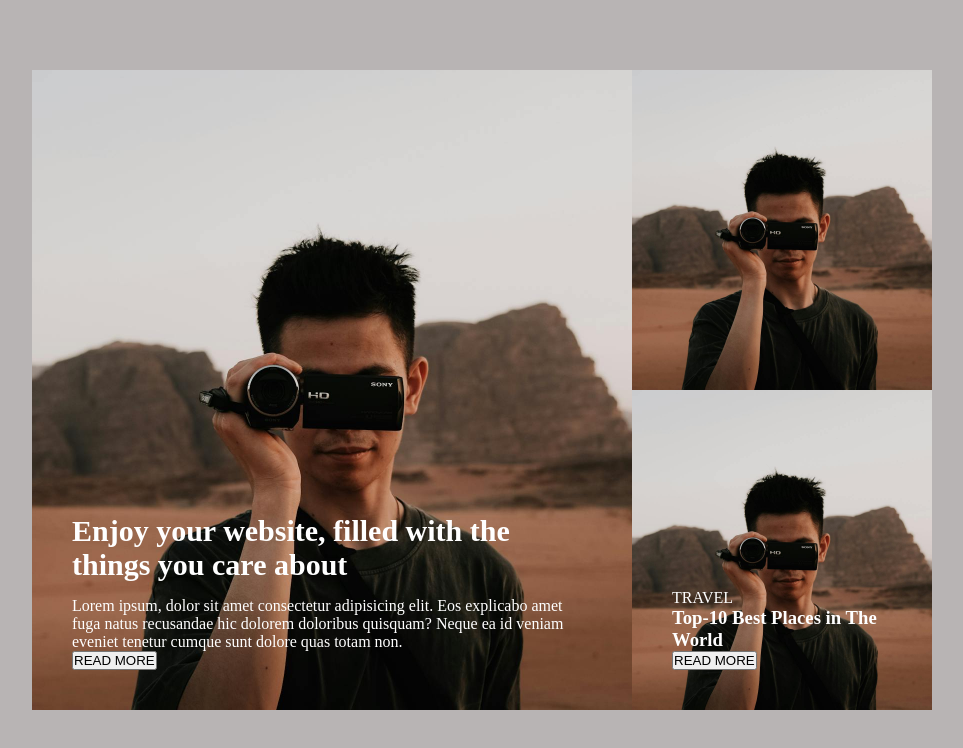
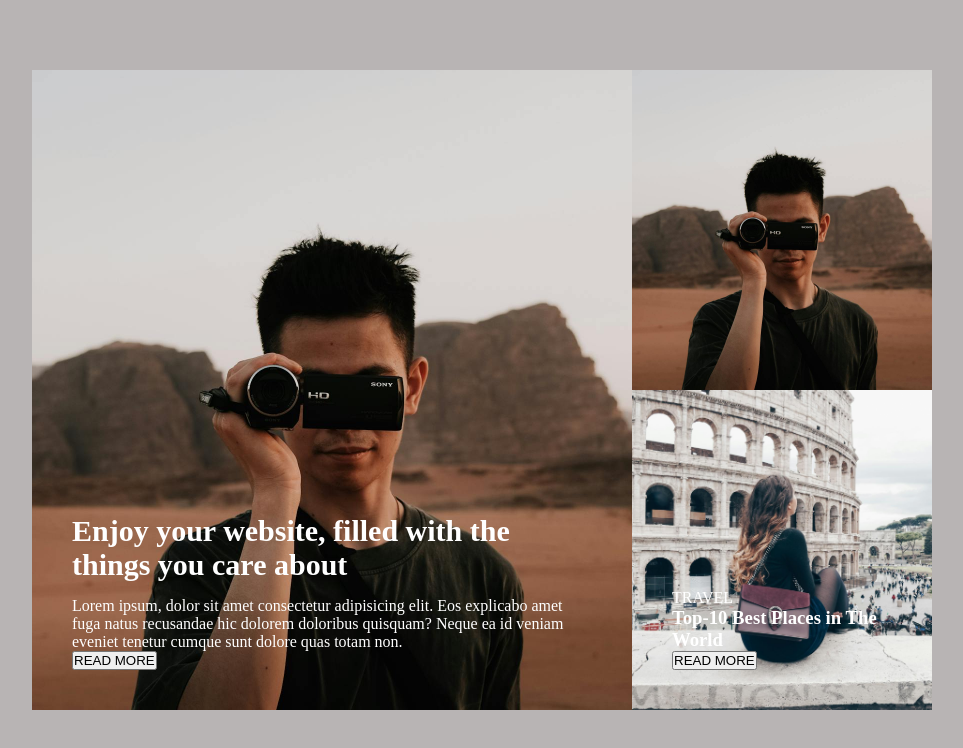
Before and after one commit to GuilhermeChoupina/projeto-blog, a plain HTML site: page index.html in a window 1280 px wide. Shown: the whole page, without its empty margins (158-1121 px from the left). Drawn offline with Linux system fonts and the light colour scheme.

Commit message:
projetando...

```diff
--- a/index.html
+++ b/index.html
@@ -27,7 +27,7 @@
             </div>
 
             <div class="card pequeno">
-                <img src="imagens/imagem-1.jpg" alt="Travel">
+                <img src="imagens/img2.jpg" alt="Travel">
                 <div class="conteudo">
                     <span>TRAVEL</span>
                     <h3>Top-10 Best Places in The World</h3>
```
Also changed, not shown: imagens/img2.jpg (added).
